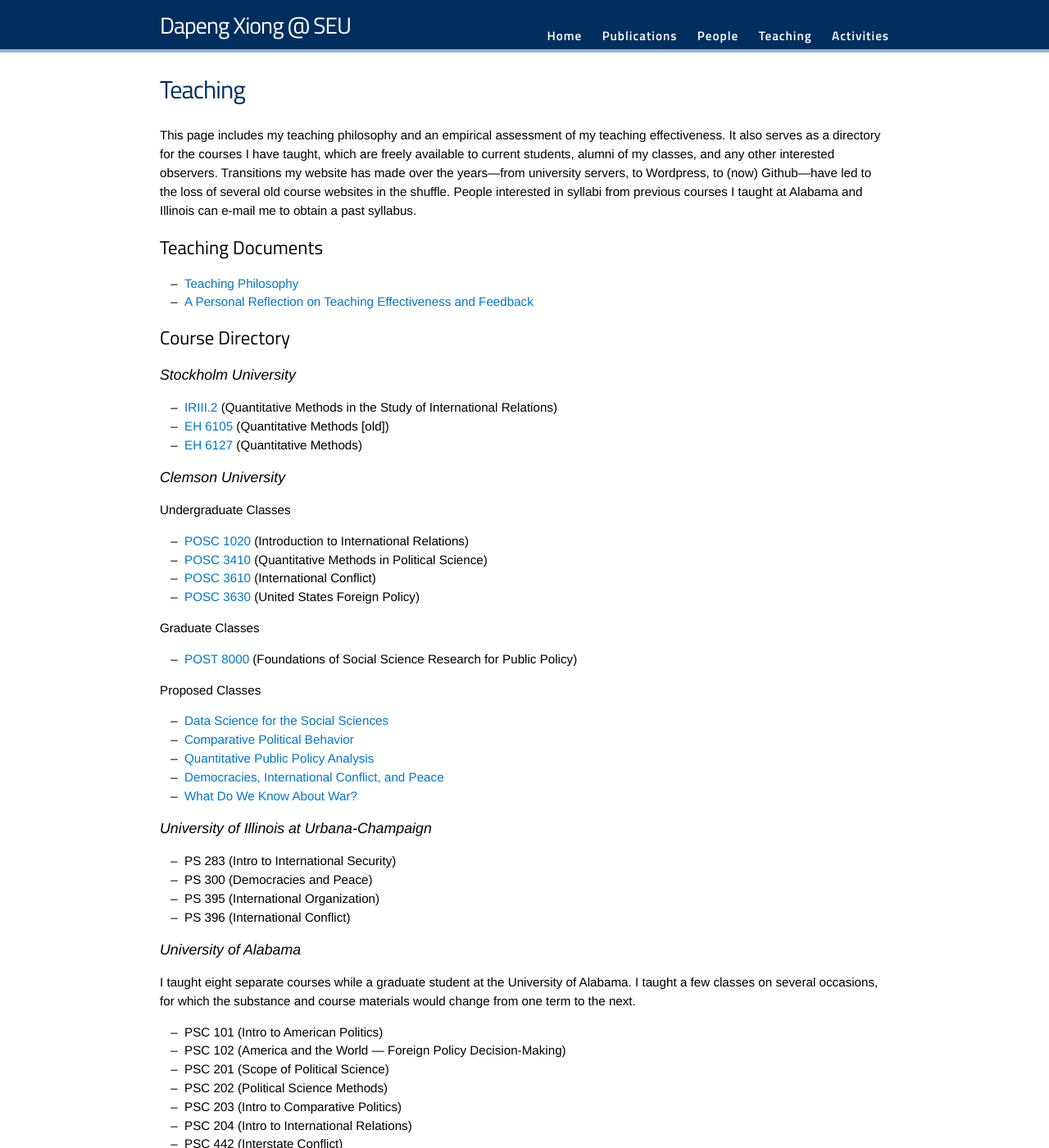
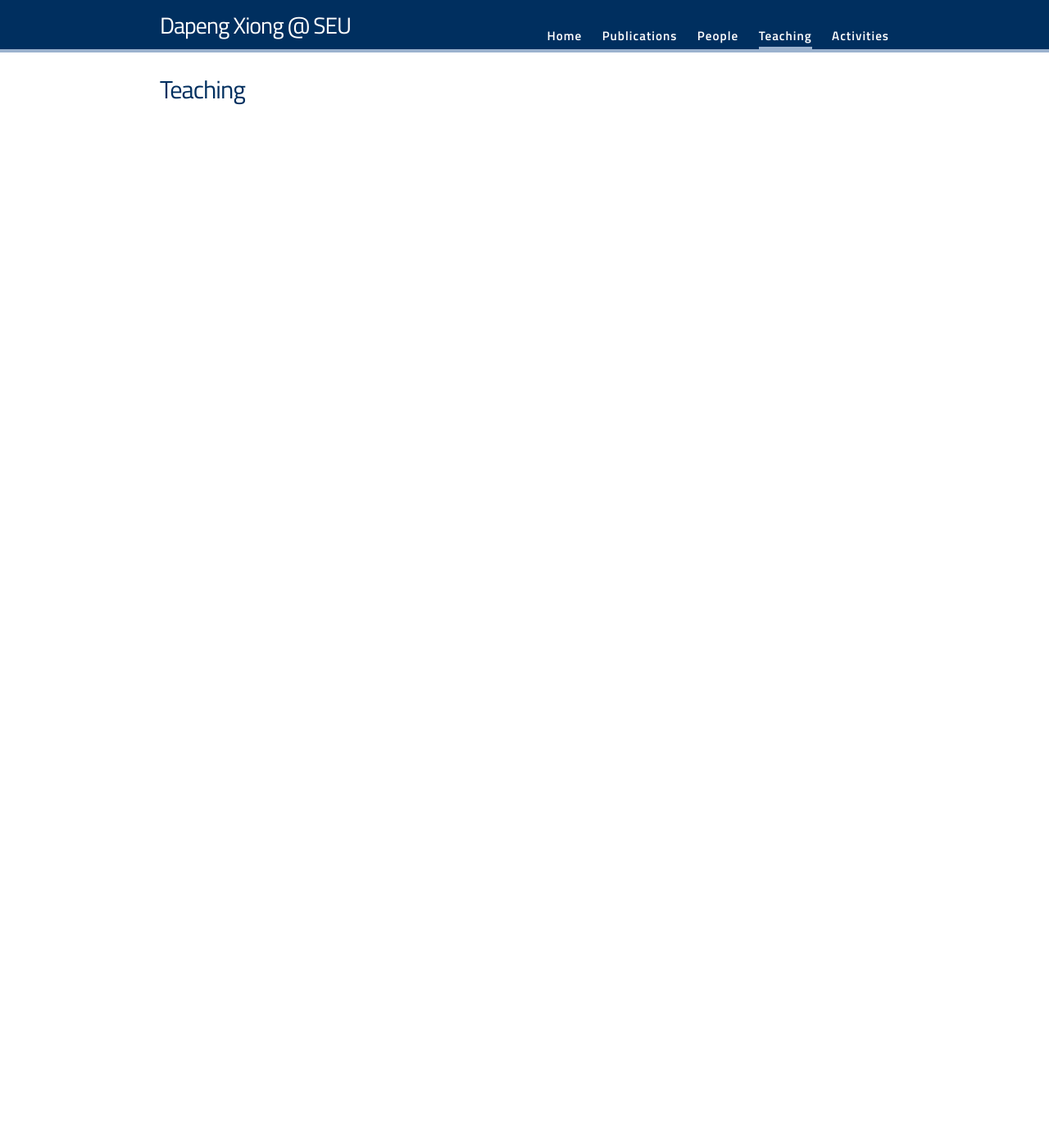
Before and after one commit to dapeng-xiong/dapeng-xiong.github.io, a Jekyll site: the page built from teaching.md, in a window 1280 px wide and 1400 px high. Shown: the whole window at 82% size. Built offline with Jekyll 4.4.1, drawn with Linux system fonts in a browser that asks for light colours; nearby versions of some CDN libraries; some web fonts are replaced; some of the changed text lies outside the part shown.

Commit message:
Update teaching.md

```diff
--- a/teaching.md
+++ b/teaching.md
@@ -3,66 +3,10 @@ layout: page
 title: Teaching
 permalink: /teaching/
 image: "edward-james-olmos-stand-deliver.jpg"
-active: teaching
+active: Teaching
 ---
 
 <!-- {% include image.html url="/images/edward-james-olmos-stand-deliver.jpg" caption="That's right. Tough guys don't do math; tough guys deep fry chicken for a living." width="400" align="right" %} -->
 
-This page includes my teaching philosophy and an empirical assessment of my teaching effectiveness. It also serves as a directory for the courses I have taught, which are freely available to current students, alumni of my classes, and any other interested observers. Transitions my website has made over the years---from university servers, to Wordpress, to (now) Github---have led to the loss of several old course websites in the shuffle. People interested in syllabi from previous courses I taught at Alabama and Illinois can e-mail me to obtain a past syllabus.
 
 <hr style="clear:both;visibility: hidden;" />
-
-## Teaching Documents
-
-- [Teaching Philosophy](/docs/svm-teaching-philosophy.pdf)
-- [A Personal Reflection on Teaching Effectiveness and Feedback](/docs/svm-teaching-reflection.pdf)
-
-## Course Directory
-
-### Stockholm University
-
-- [IRIII.2](https://ir3-2.svmiller.com) (Quantitative Methods in the Study of International Relations)
-- [EH 6105](http://eh6105.svmiller.com) (Quantitative Methods [old])
-- [EH 6127](http://eh6127.svmiller.com) (Quantitative Methods)
-
-
-### Clemson University
-
-#### Undergraduate Classes
-
-- [POSC 1020](http://posc1020.svmiller.com) (Introduction to International Relations)
-- [POSC 3410](http://posc3410.svmiller.com) (Quantitative Methods in Political Science)
-- [POSC 3610](http://posc3610.svmiller.com) (International Conflict)
-- [POSC 3630](/teaching/posc-3630-united-states-foreign-policy/) (United States Foreign Policy)
-
-#### Graduate Classes
-
-- [POST 8000](http://post8000.svmiller.com) (Foundations of Social Science Research for Public Policy)
-
-#### Proposed Classes
-
-- [Data Science for the Social Sciences](/teaching/data-science-social-sciences/)
-- [Comparative Political Behavior](/teaching/posc-4430-political-behavior/)
-- [Quantitative Public Policy Analysis](/teaching/quantitative-public-policy-analysis/)
-- [Democracies, International Conflict, and Peace](/teaching/proposed-syllabi/svm-democracy-conflict-peace-syllabus.pdf)
-- [What Do We Know About War?](/teaching/proposed-syllabi/svm-wdwkaw-syllabus.pdf)
-
-### University of Illinois at Urbana-Champaign
-
-- PS 283 (Intro to International Security)
-- PS 300 (Democracies and Peace)
-- PS 395 (International Organization)
-- PS 396 (International Conflict)
-
-### University of Alabama
-
-I taught eight separate courses while a graduate student at the University of Alabama. I taught a few classes on several occasions, for which the substance and course materials would change from one term to the next.
-
-- PSC 101 (Intro to American Politics)
-- PSC 102 (America and the World — Foreign Policy Decision-Making)
-- PSC 201 (Scope of Political Science)
-- PSC 202 (Political Science Methods)
-- PSC 203 (Intro to Comparative Politics)
-- PSC 204 (Intro to International Relations)
-- PSC 442 (Interstate Conflict)
-- PSC 446w (Political Economy of Security)
```
